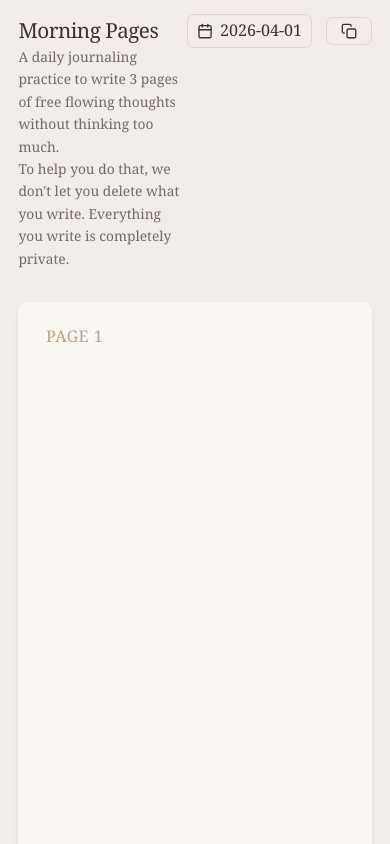
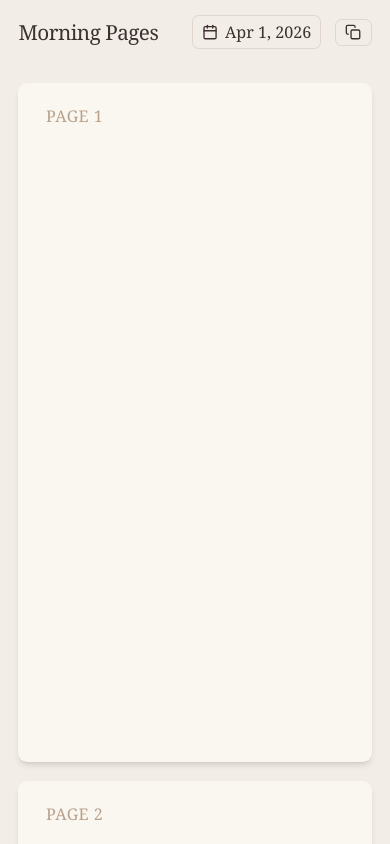
Before and after one commit to chandsethi/morning_pages, a Next.js app: page / in a window 390 px wide. Built offline with nearby package versions, Linux system fonts and the light colour scheme.

Commit message:
Fix toolbar: single-line description, icon-only copy, short date
- Revert to single-line h-14 header layout
- Description inline next to title, hidden on mobile
- Copy button: icon only with tooltip
- Date picker shows "Apr 10, 2026" format

https://claude.ai/code/session_01FSBhgpwSExK9sWwfDS5Ynt

```diff
--- a/components/Toolbar.tsx
+++ b/components/Toolbar.tsx
@@ -7,6 +7,16 @@ interface ToolbarProps {
   selectedDate: string;
   onDateChange: (date: string) => void;
   pages: [string, string, string];
+}
+
+function formatShortDate(dateStr: string): string {
+  const [year, month, day] = dateStr.split("-").map(Number);
+  const date = new Date(year, month - 1, day);
+  return date.toLocaleDateString("en-US", {
+    month: "short",
+    day: "numeric",
+    year: "numeric",
+  });
 }
 
 export default function Toolbar({ selectedDate, onDateChange, pages }: ToolbarProps) {
@@ -37,25 +47,21 @@ export default function Toolbar({ selectedDate, onDateChange, pages }: ToolbarPr
   );
 
   return (
-    <header className="flex items-start justify-between px-4 lg:px-6 py-3 shrink-0">
-      <div className="flex flex-col justify-center">
+    <header className="flex items-center justify-between px-4 lg:px-6 h-14 shrink-0">
       <div className="flex items-center gap-3">
         <h1 className="text-lg font-serif text-ink font-medium tracking-tight">
           Morning Pages
         </h1>
+        <span className="text-xs text-ink/70 hidden lg:inline">
+          Write three pages of free flowing thoughts. No backspace allowed. Completely private.
+        </span>
         {!isToday && (
           <span className="text-sm text-accent italic">
             {formatDisplayDate(selectedDate)}
           </span>
         )}
       </div>
-        <p className="text-xs text-ink/70 max-w-xs lg:max-w-md leading-relaxed">
-          A daily journaling practice to write 3 pages of free flowing thoughts without thinking too much.
-          <br />
-          To help you do that, we don&apos;t let you delete what you write. Everything you write is completely private.
-        </p>
-      </div>
-      <div className="flex items-center gap-3 shrink-0">
+      <div className="flex items-center gap-3">
         <button
           type="button"
           onClick={() => dateInputRef.current?.showPicker()}
@@ -77,7 +83,7 @@ export default function Toolbar({ selectedDate, onDateChange, pages }: ToolbarPr
             <line x1="8" y1="2" x2="8" y2="6" />
             <line x1="3" y1="10" x2="21" y2="10" />
           </svg>
-          <span>{selectedDate}</span>
+          <span>{formatShortDate(selectedDate)}</span>
           <input
             ref={dateInputRef}
             type="date"
@@ -90,7 +96,8 @@ export default function Toolbar({ selectedDate, onDateChange, pages }: ToolbarPr
         </button>
         <button
           onClick={handleCopy}
-          className="flex items-center gap-1.5 text-sm text-ink border border-accent/30 rounded-md px-3 py-1 hover:bg-accent/10 transition-colors font-serif cursor-pointer"
+          title={copied ? "Copied!" : "Copy all"}
+          className="flex items-center text-sm text-ink border border-accent/30 rounded-md px-2 py-1 hover:bg-accent/10 transition-colors font-serif cursor-pointer"
         >
           <svg
             xmlns="http://www.w3.org/2000/svg"
@@ -106,7 +113,6 @@ export default function Toolbar({ selectedDate, onDateChange, pages }: ToolbarPr
             <rect x="9" y="9" width="13" height="13" rx="2" ry="2" />
             <path d="M5 15H4a2 2 0 01-2-2V4a2 2 0 012-2h9a2 2 0 012 2v1" />
           </svg>
-          <span className="hidden lg:inline">{copied ? "Copied!" : "Copy all"}</span>
         </button>
       </div>
     </header>
```
Lines whose indentation alone changed are shown as unchanged.
